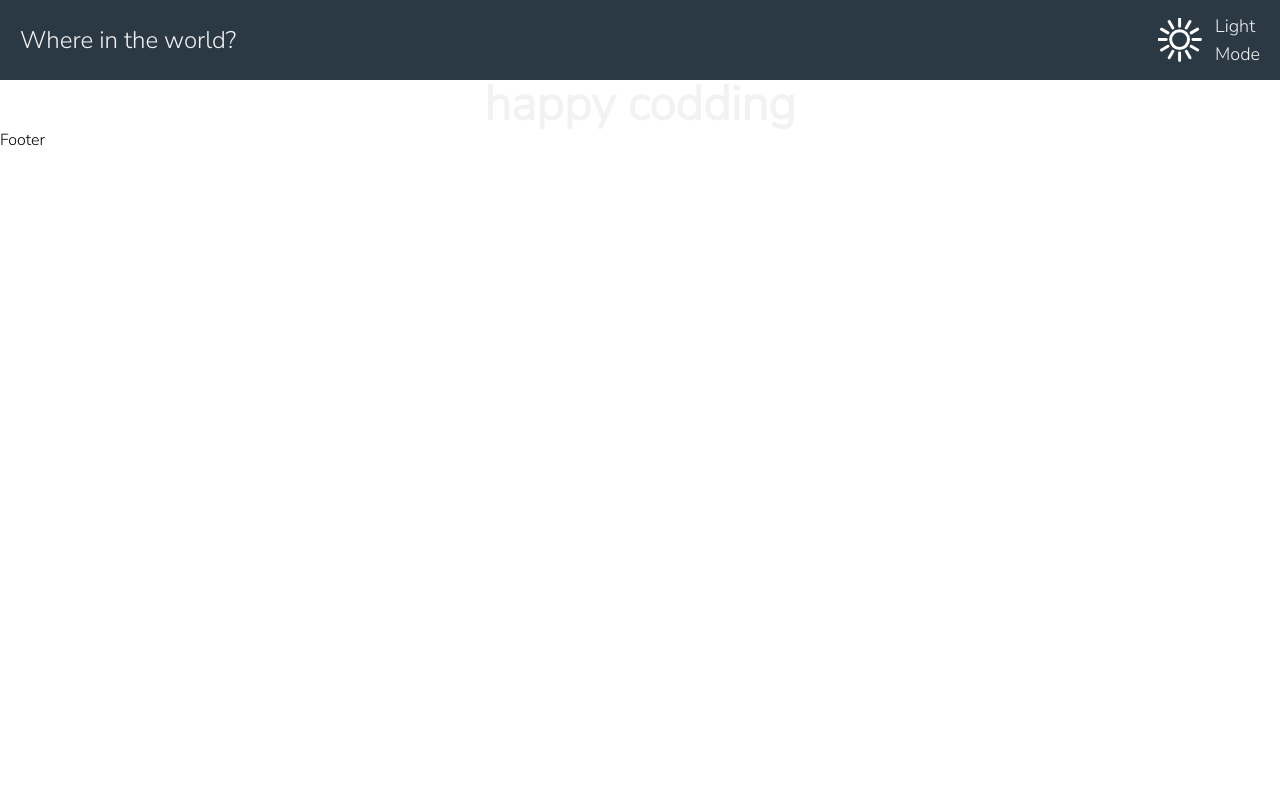
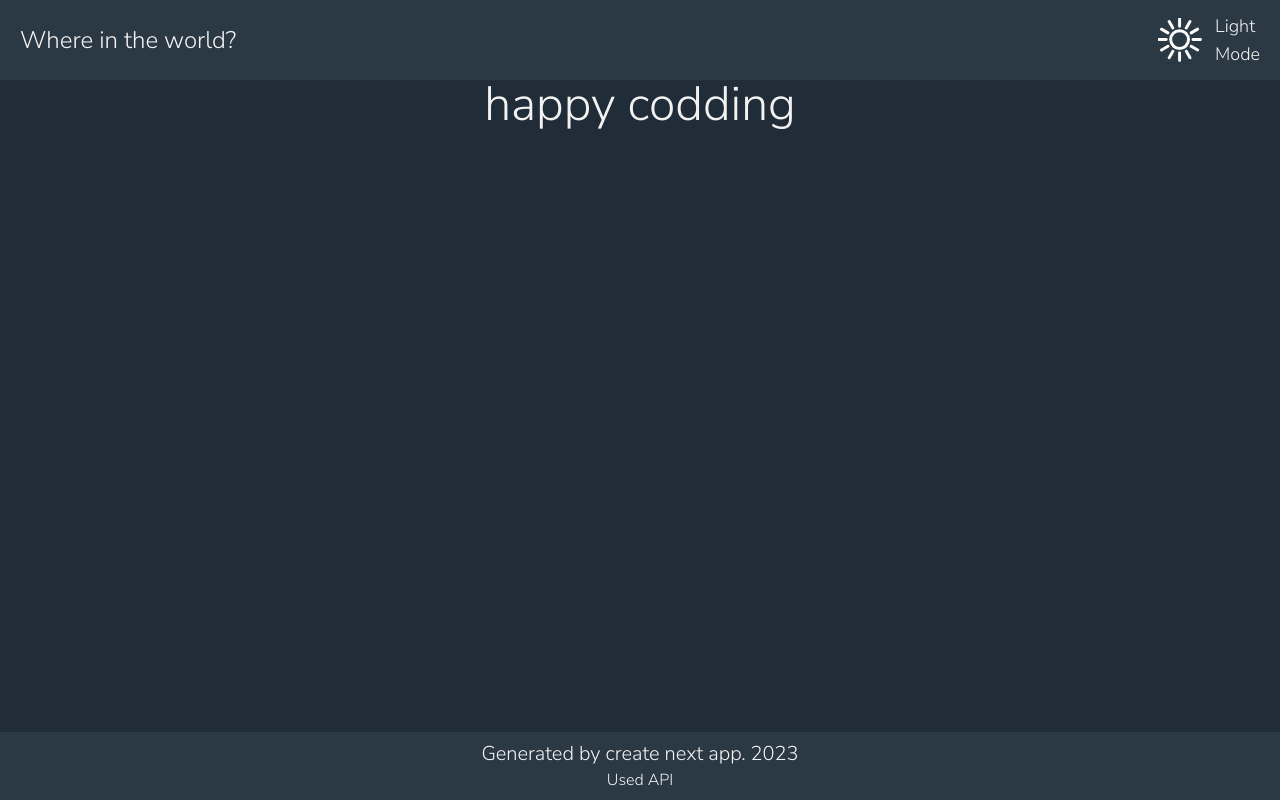
Before and after one commit to Ernian/Countries-API, a Next.js app: page / in a window 1280 px wide. Built offline with nearby package versions, Linux system fonts and the light colour scheme.

Commit message:
footer and main section implement, change color theme

```diff
--- a/components/footer/index.tsx
+++ b/components/footer/index.tsx
@@ -1,3 +1,21 @@
+import { useAppContext } from '../../hooks/useAppContext'
+
 export default function Footer() {
-  return <h1>Footer</h1>
+  const context = useAppContext()
+  const year = new Date().getFullYear()
+  const bgTextClasses = `${context?.isDark && 'bg-dark-blue text-very-light-gray'} ||
+                         ${!context?.isDark && 'bg-slate-100 text-very-dark-blue-lm'}`
+
+  return (
+    <footer
+      className={`${bgTextClasses} flex flex-col justify-center items-center px-5 py-2`}
+    >
+      <p className='text-xl'>
+        {`Generated by create next app. ${year}`}
+      </p>
+      <p className='text-base'>
+        <a href='https://restcountries.com/' target='_blank' rel='noreferrer'>Used API</a>
+      </p>
+    </footer>
+  )
 }
--- a/components/header/index.tsx
+++ b/components/header/index.tsx
@@ -5,26 +5,18 @@ export default function Header() {
   const context = useAppContext()
   const changeColorTheme = () => context?.setIsDark(!context?.isDark)
 
+  const bgTextClasses = `${context?.isDark && 'bg-dark-blue text-very-light-gray'} ||
+                         ${!context?.isDark && 'bg-slate-100 text-very-dark-blue-lm'}`
+
   return (
     <header
-      className={`
-      ${context?.isDark && 'bg-dark-blue'} ||
-      ${!context?.isDark && 'bg-slate-100'}
-      flex justify-between items-center px-5 py-3`
-      }>
-      <div
-        className={`
-         ${context?.isDark && 'text-very-light-gray'} ||
-         ${!context?.isDark && 'text-very-dark-blue-lm'}
-         text-2xl`
-        }>
+      className={`${bgTextClasses} flex justify-between items-center px-5 py-3`}
+    >
+      <div className='text-2xl'>
         Where in the world?
       </div>
       <div
-        className={`
-        ${context?.isDark && 'text-very-light-gray'} ||
-        ${!context?.isDark && 'text-very-dark-blue-lm'}
-        text-lg flex items-center hover:cursor-pointer`}
+        className='text-lg flex items-center hover:cursor-pointer'
         onClick={changeColorTheme}
       >
         {context?.isDark ? <SunIcon /> : <MoonIcon />}
--- a/components/layout/index.tsx
+++ b/components/layout/index.tsx
@@ -1,3 +1,5 @@
+import Head from 'next/head'
+
 import { useState, createContext } from 'react'
 import Header from '../header'
 import Footer from '../footer'
@@ -7,15 +9,22 @@ export const AppContext = createContext<AppContextType>(null)
 
 export default function Layout({ children }: { children: React.ReactNode }) {
   const [isDark, setIsDark] = useState<boolean>(true)
+
   const context = { isDark, setIsDark }
 
   return (
     <AppContext.Provider value={context}>
-      <Header />
-      <main>
+      <div className='flex flex-col h-screen'>
+        <Head>
+          <title>Countries api</title>
+          <meta name="description" content="Generated by create next app" />
+          <meta name="viewport" content="width=device-width, initial-scale=1" />
+          <link rel="icon" href="/favicon.ico" />
+        </Head>
+        <Header />
         {children}
-      </main>
-      <Footer />
+        <Footer />
+      </div>
     </AppContext.Provider>
   )
 }
--- a/pages/index.tsx
+++ b/pages/index.tsx
@@ -1,15 +1,13 @@
-import Head from 'next/head'
+import { useAppContext } from '../hooks/useAppContext'
 
 export default function Home() {
+  const context = useAppContext()
+  const bgTextClasses = `${context?.isDark && 'bg-very-dark-blue-dm text-very-light-gray'} ||
+                         ${!context?.isDark && 'bg-slate-200 text-very-dark-blue-lm'}`
+
   return (
-    <>
-      <Head>
-        <title>Countries api</title>
-        <meta name="description" content="Generated by create next app" />
-        <meta name="viewport" content="width=device-width, initial-scale=1" />
-        <link rel="icon" href="/favicon.ico" />
-      </Head>
-      <h1 className='text-5xl text-center font-extrabold text-very-light-gray'>happy codding</h1>
-    </>
+    <main className={`${bgTextClasses} grow`}>
+      <h1 className='text-5xl text-center'>happy codding</h1>
+    </main>
   )
 }
```
